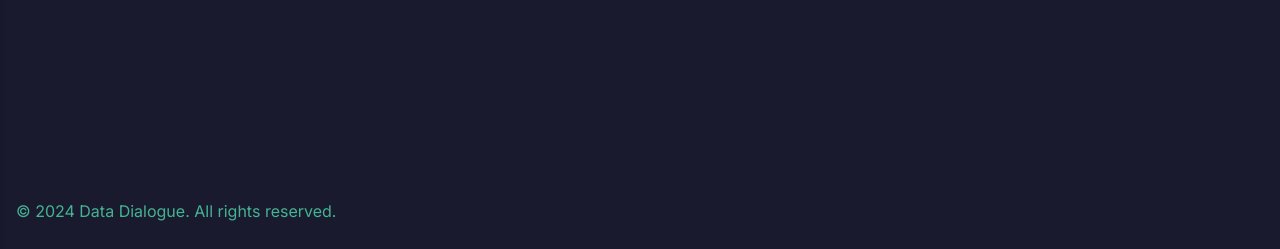
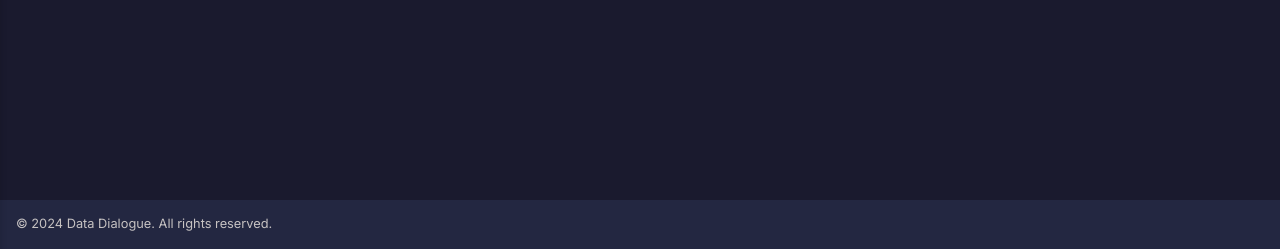
Before and after one commit to ggeop/DataDialogueLLM, a Flask app: page / in a window 1280 px wide. Shown: the part 551-800 px from the top of the page. Run offline with Flask 2, Linux system fonts and the light colour scheme; some libraries are stand-ins or nearby versions.

Commit message:
Minor css changes

```diff
--- a/frontend/static/css/demo-form.css
+++ b/frontend/static/css/demo-form.css
@@ -1,6 +1,5 @@
 .demo-form {
     background: linear-gradient(135deg, var(--card-background), var(--background-color));
-    border: 1px solid var(--primary-color);
     box-shadow: 0 10px 20px rgba(0, 0, 0, 0.2);
 }
 
--- a/frontend/static/css/main.css
+++ b/frontend/static/css/main.css
@@ -112,10 +112,12 @@ img, video, iframe {
 }
 
 footer {
+    background-color: var(--card-background);
     flex-shrink: 0;
     width: 100%;
-    color: #45b393;
-    padding: 0.5rem 0;
+    color: #C6C2C2;
+    padding: 0.1rem 0;
+    font-size: 0.8rem;
 }
 
 footer .container {
```
